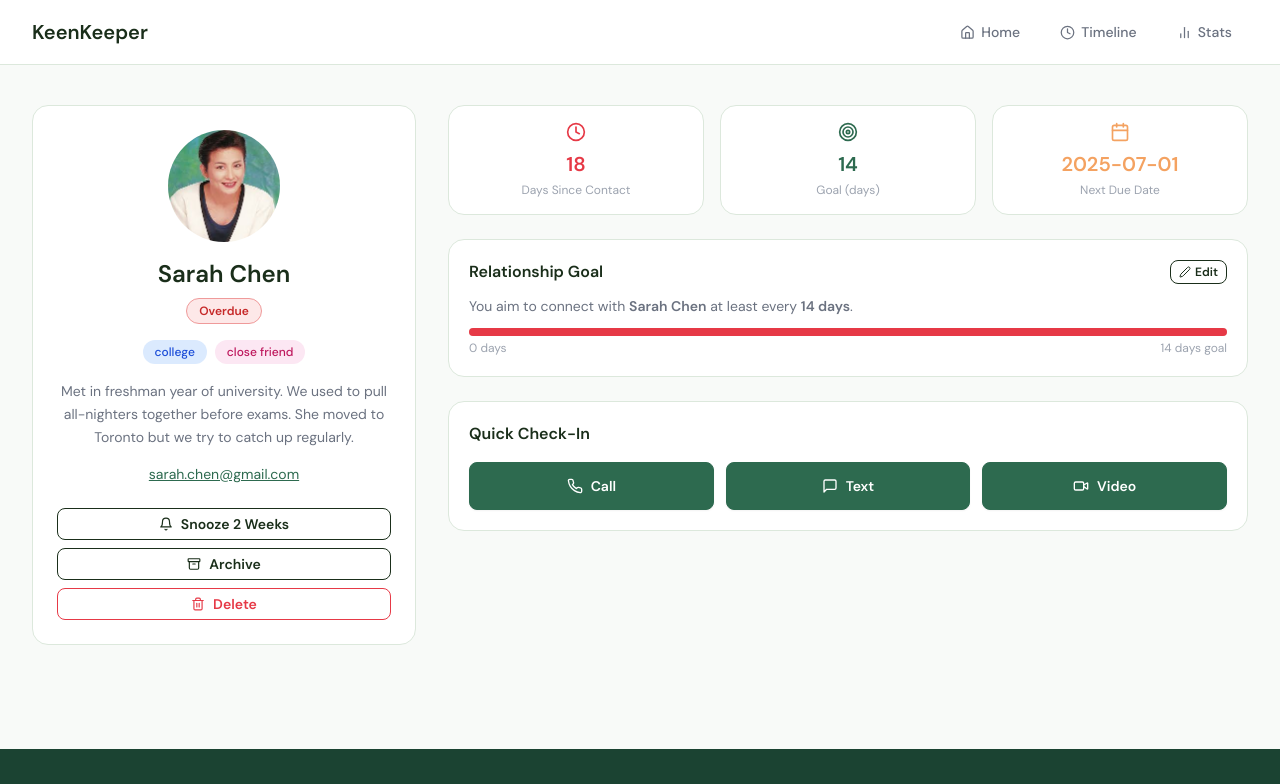
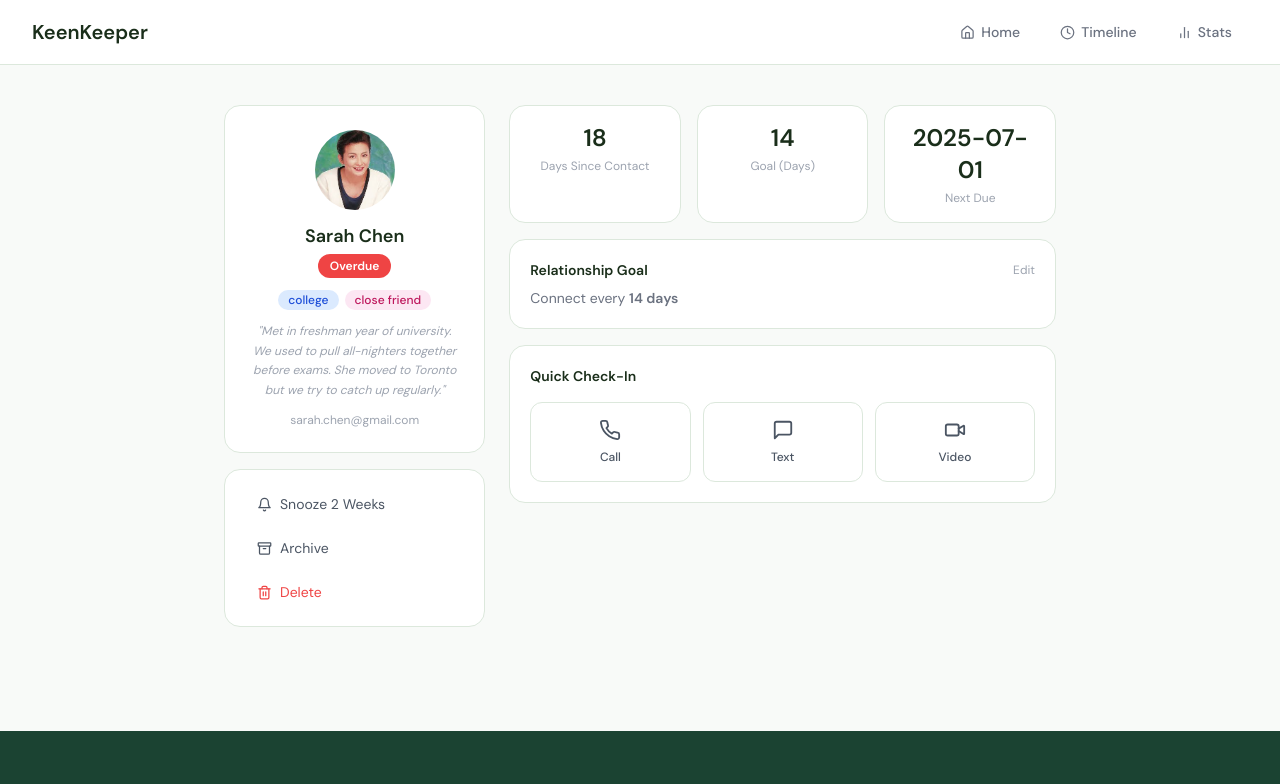
Before and after one commit to mdmonimul95-crypto/A-7, a Next.js app: page /friends/1 in a window 1280 px wide. Shown: the top 784 px of the page. Built offline with nearby package versions, Linux system fonts and the light colour scheme.

Commit message:
finally-details-added

```diff
--- a/app/friends/[id]/FriendDetailClient.jsx
+++ b/app/friends/[id]/FriendDetailClient.jsx
@@ -16,6 +16,7 @@ const tagStyles = {
   "neighbor":     "bg-lime-100 text-lime-700",
   "photography":  "bg-rose-100 text-rose-700",
   "family":       "bg-amber-100 text-amber-700",
+  "hobby":        "bg-green-100 text-green-700",
 };
 
 function getTagStyle(tag) {
@@ -23,9 +24,9 @@ function getTagStyle(tag) {
 }
 
 const statusConfig = {
-  overdue: { label: "Overdue", className: "status-overdue" },
-  "almost due": { label: "Almost Due", className: "status-almost-due" },
-  "on-track": { label: "On Track", className: "status-on-track" },
+  overdue:      { label: "Overdue",    className: "bg-red-500 text-white" },
+  "almost due": { label: "Almost Due", className: "bg-orange-400 text-white" },
+  "on-track":   { label: "On Track",   className: "bg-green-500 text-white" },
 };
 
 export default function FriendDetailClient({ friend }) {
@@ -38,127 +39,112 @@ export default function FriendDetailClient({ friend }) {
     toast(`${icons[type]} ${type} with ${friend.name} logged!`);
   };
 
-  const checkinButtons = [
-    { type: "Call", icon: Phone, label: "Call" },
-    { type: "Text", icon: MessageSquare, label: "Text" },
-    { type: "Video", icon: Video, label: "Video" },
-  ];
-
   return (
-    <div className="max-w-7xl mx-auto px-4 sm:px-6 lg:px-8 py-10">
-      <div className="grid grid-cols-1 lg:grid-cols-3 gap-8">
+    <div className="max-w-4xl mx-auto px-4 sm:px-6 lg:px-8 py-10">
+      <div className="grid grid-cols-1 lg:grid-cols-3 gap-6">
 
         {/* LEFT COLUMN */}
-        <div className="lg:col-span-1">
-          <div className="bg-white rounded-2xl border border-base-300 p-6 flex flex-col items-center text-center gap-4">
+        <div className="lg:col-span-1 flex flex-col gap-4">
+
+          {/* Friend Info Card */}
+          <div className="bg-white rounded-2xl border border-base-300 p-6 flex flex-col items-center text-center gap-3">
             <img
               src={friend.picture}
               alt={friend.name}
-              className="w-28 h-28 rounded-full bg-base-200 object-cover"
+              className="w-20 h-20 rounded-full object-cover"
             />
             <div>
-              <h1 className="font-display text-2xl font-bold text-base-content">
-                {friend.name}
-              </h1>
-              <span className={`text-xs font-semibold px-3 py-1 rounded-full mt-2 inline-block ${status.className}`}>
+              <h1 className="font-semibold text-lg text-base-content">{friend.name}</h1>
+              <span className={`text-xs font-semibold px-3 py-1 rounded-full mt-1 inline-block ${status.className}`}>
                 {status.label}
               </span>
             </div>
 
-            <div className="flex flex-wrap gap-2 justify-center">
+            {/* Tags */}
+            <div className="flex flex-wrap gap-1.5 justify-center">
               {friend.tags.map((tag) => (
-                <span key={tag} className={`text-xs font-medium px-3 py-1 rounded-full ${getTagStyle(tag)}`}>
+                <span key={tag} className={`text-xs font-medium px-2.5 py-0.5 rounded-full ${getTagStyle(tag)}`}>
                   {tag}
                 </span>
               ))}
             </div>
 
-            <p className="text-sm text-gray-500 leading-relaxed">{friend.bio}</p>
+            {/* Bio */}
+            <p className="text-xs text-gray-400 leading-relaxed italic">
+              "{friend.bio}"
+            </p>
 
-            <a href={`mailto:${friend.email}`} className="text-sm text-primary underline">
-              {friend.email}
-            </a>
+            {/* Email */}
+            <p className="text-xs text-gray-400">{friend.email}</p>
+          </div>
 
-            <div className="w-full flex flex-col gap-2 mt-2">
-              <button className="btn btn-outline btn-sm gap-2 w-full">
-                <Bell size={14} /> Snooze 2 Weeks
+          {/* Action Buttons */}
+          <div className="bg-white rounded-2xl border border-base-300 p-4 flex flex-col gap-2">
+            <button className="flex items-center gap-2 px-4 py-2 text-sm text-gray-600 hover:bg-base-200 rounded-lg transition w-full">
+              <Bell size={15} /> Snooze 2 Weeks
             </button>
-              <button className="btn btn-outline btn-sm gap-2 w-full">
-                <Archive size={14} /> Archive
+            <button className="flex items-center gap-2 px-4 py-2 text-sm text-gray-600 hover:bg-base-200 rounded-lg transition w-full">
+              <Archive size={15} /> Archive
             </button>
-              <button className="btn btn-outline btn-error btn-sm gap-2 w-full">
-                <Trash2 size={14} /> Delete
+            <button className="flex items-center gap-2 px-4 py-2 text-sm text-red-500 hover:bg-red-50 rounded-lg transition w-full">
+              <Trash2 size={15} /> Delete
             </button>
-            </div>
           </div>
         </div>
 
         {/* RIGHT COLUMN */}
-        <div className="lg:col-span-2 flex flex-col gap-6">
+        <div className="lg:col-span-2 flex flex-col gap-4">
+
+          {/* 3 Stat Cards */}
           <div className="grid grid-cols-3 gap-4">
             {[
-              { label: "Days Since Contact", value: friend.days_since_contact, icon: Clock, color: "text-error" },
-              { label: "Goal (days)", value: friend.goal, icon: Target, color: "text-primary" },
-              { label: "Next Due Date", value: friend.next_due_date, icon: Calendar, color: "text-warning" },
-            ].map((stat) => {
-              const Icon = stat.icon;
-              return (
+              { label: "Days Since Contact", value: friend.days_since_contact },
+              { label: "Goal (Days)", value: friend.goal },
+              { label: "Next Due", value: friend.next_due_date },
+            ].map((stat) => (
               <div key={stat.label} className="bg-white rounded-2xl border border-base-300 p-4 text-center">
-                  <Icon size={20} className={`${stat.color} mx-auto mb-2`} />
-                  <div className={`font-display text-xl font-bold ${stat.color}`}>
+                <div className="font-display text-2xl font-bold text-base-content">
                   {stat.value}
                 </div>
                 <div className="text-xs text-gray-400 mt-1">{stat.label}</div>
               </div>
-              );
-            })}
+            ))}
           </div>
 
+          {/* Relationship Goal */}
           <div className="bg-white rounded-2xl border border-base-300 p-5">
-            <div className="flex items-center justify-between mb-3">
-              <h2 className="font-semibold text-base-content">Relationship Goal</h2>
-              <button className="btn btn-outline btn-xs gap-1">
-                <Edit2 size={12} /> Edit
-              </button>
+            <div className="flex items-center justify-between mb-2">
+              <h2 className="font-semibold text-sm text-base-content">Relationship Goal</h2>
+              <button className="text-xs text-gray-400 hover:text-primary transition">Edit</button>
             </div>
             <p className="text-sm text-gray-500">
-              You aim to connect with <strong>{friend.name}</strong> at least every{" "}
-              <strong>{friend.goal} days</strong>.
+              Connect every <strong>{friend.goal} days</strong>
             </p>
-            <div className="mt-3 w-full bg-base-200 rounded-full h-2">
-              <div
-                className={`h-2 rounded-full ${
-                  friend.status === "overdue" ? "bg-error"
-                  : friend.status === "almost due" ? "bg-warning"
-                  : "bg-success"
-                }`}
-                style={{ width: `${Math.min((friend.days_since_contact / friend.goal) * 100, 100)}%` }}
-              />
-            </div>
-            <div className="flex justify-between text-xs text-gray-400 mt-1">
-              <span>0 days</span>
-              <span>{friend.goal} days goal</span>
-            </div>
           </div>
 
+          {/* Quick Check-In */}
           <div className="bg-white rounded-2xl border border-base-300 p-5">
-            <h2 className="font-semibold text-base-content mb-4">Quick Check-In</h2>
+            <h2 className="font-semibold text-sm text-base-content mb-4">Quick Check-In</h2>
             <div className="grid grid-cols-3 gap-3">
-              {checkinButtons.map(({ type, icon: Icon, label }) => (
+              {[
+                { type: "Call",  icon: Phone,          label: "Call" },
+                { type: "Text",  icon: MessageSquare,  label: "Text" },
+                { type: "Video", icon: Video,          label: "Video" },
+              ].map(({ type, icon: Icon, label }) => (
                 <button
                   key={type}
                   onClick={() => handleCheckin(type)}
-                  className="btn btn-primary gap-2 text-white"
+                  className="flex flex-col items-center gap-2 py-4 rounded-xl border border-base-300 hover:bg-base-200 transition text-gray-600"
                 >
-                  <Icon size={16} />
-                  {label}
+                  <Icon size={22} />
+                  <span className="text-xs font-medium">{label}</span>
                 </button>
               ))}
-            </div>
             </div>
           </div>
 
         </div>
       </div>
+    </div>
   );
 }
```
Lines whose indentation alone changed are shown as unchanged.
